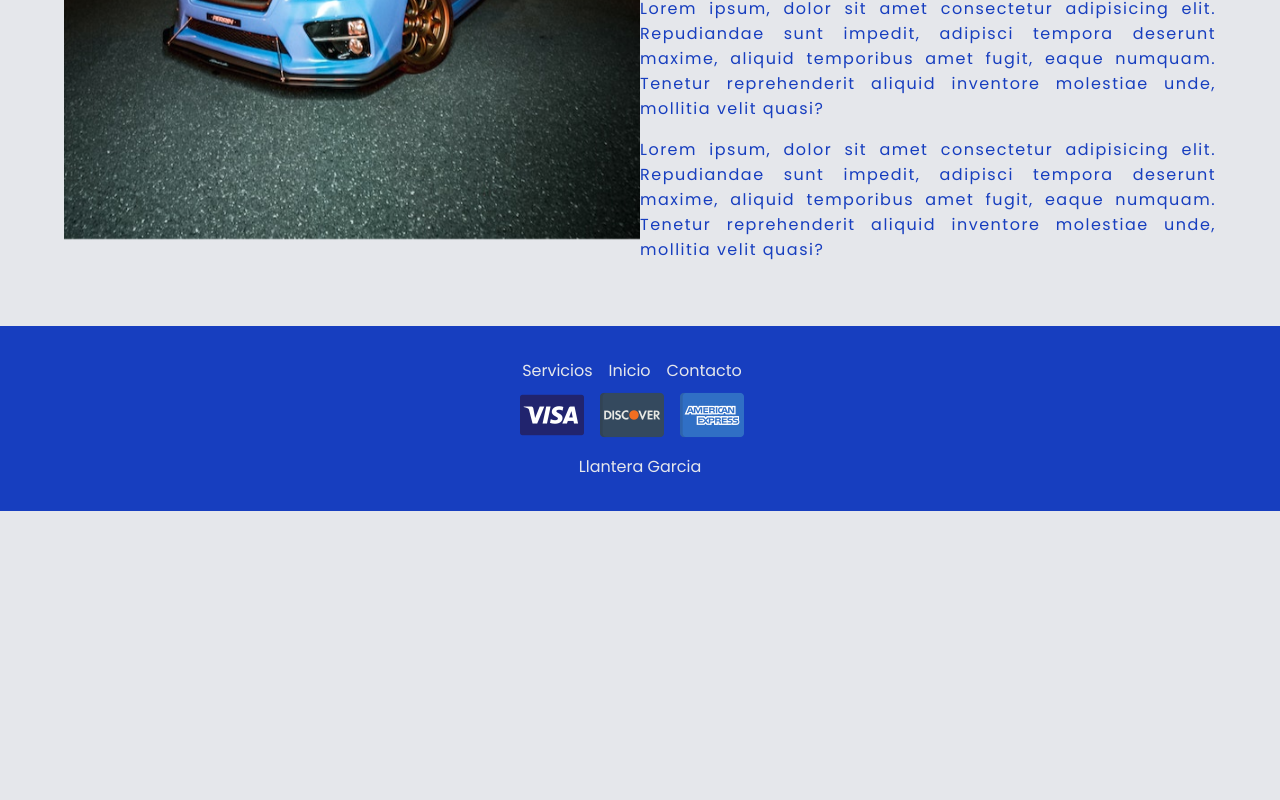
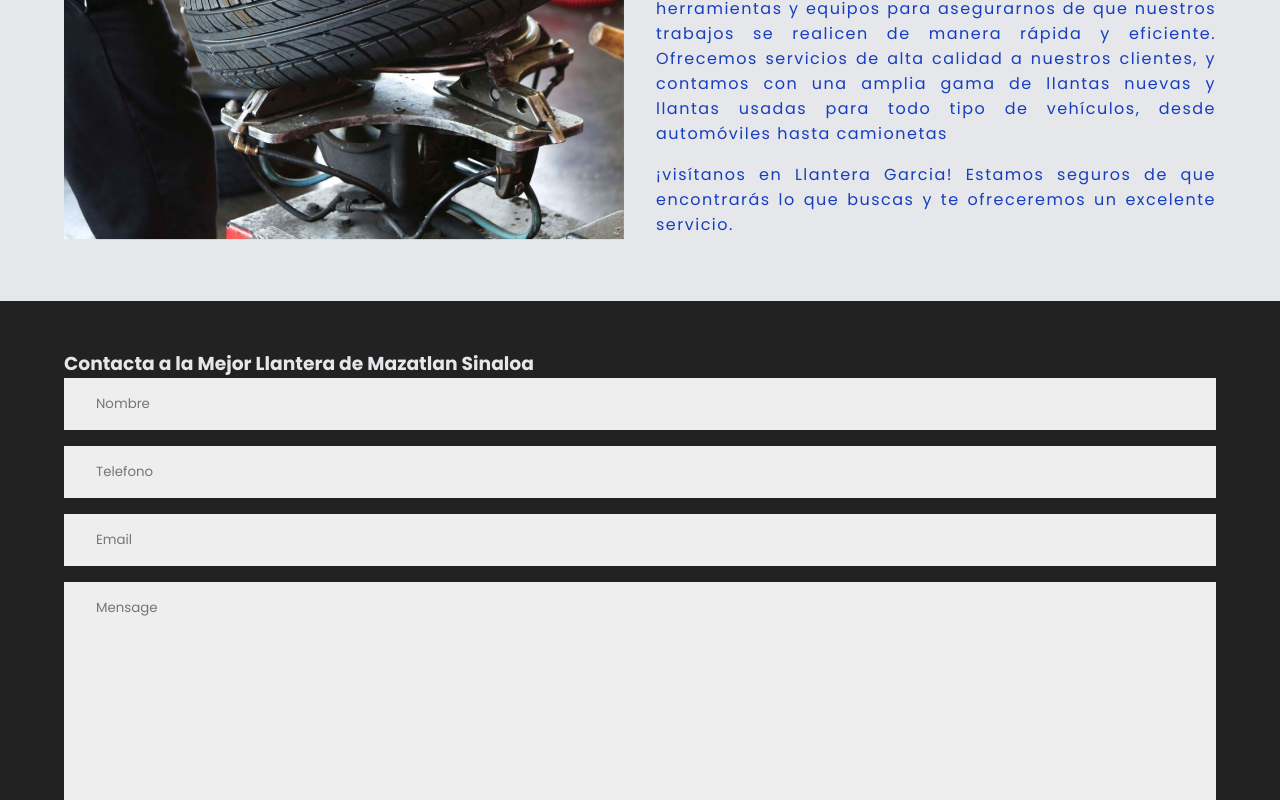
Before and after one commit to fernandopanduro/llantera, a React (Create React App) app: page / in a window 1280 px wide. Shown: the part 1240-2040 px from the top of the page. Before the commit the page ends 1751 px from the top, so only its background shows below. Built offline with nearby package versions, Linux system fonts and the light colour scheme; the HTML template or start-up script is replaced by a standard one.

Commit message:
Agregado mapa de google maps

```diff
--- a/src/pages/landingPage.jsx
+++ b/src/pages/landingPage.jsx
@@ -1,7 +1,7 @@
 import styles from '../styles/landingPage.module.css';
 
 import imgBanner from '../assets/images/autoBanner2.jpg';
-import imgAbout from '../assets/images/auto.jpg';
+import imgAbout from '../assets/images/montado-de-llantas.jpg';
 
 import {BsFillMouseFill} from 'react-icons/bs';
 import {HiArrowLongDown} from 'react-icons/hi2';
@@ -41,9 +41,9 @@ export function LandingPage() {
 
             <Fade right>
                 <ul className={styles.bottomList}>
-                    <li className={styles.bottomListItem}><BsTelephoneOutboundFill size={23} /></li>
-                    <li className={styles.bottomListItem}><IoLogoWhatsapp size={23} /></li>
-                    <li className={styles.bottomListItem}><FaRegCalendarAlt size={23} /></li>
+                    <li className={styles.bottomListItem}><a target='_blank' href='tel:6691235660'><BsTelephoneOutboundFill size={23} /></a></li>
+                    <li className={styles.bottomListItem}><a target='_blank' href='https://api.whatsapp.com/send/?phone=523122702315&text&type=phone_number&app_absent=0'><IoLogoWhatsapp size={23} /></a></li>
+                    <li className={styles.bottomListItem}><a href='#contact'><FaRegCalendarAlt size={23} /></a></li>
                 </ul>
             </Fade>
 
@@ -56,13 +56,34 @@ export function LandingPage() {
                 <div className={styles.aboutDescription}>
                     <Fade bottom>
                         <h3 className={styles.subtitle}>Llantera Garcia en Mazatlan Sinaloa contamos con tecnicos de Calidad</h3>
-                        <p className={styles.paragrath}>Lorem ipsum, dolor sit amet consectetur adipisicing elit. Repudiandae sunt impedit, adipisci tempora deserunt maxime, aliquid temporibus amet fugit, eaque numquam. Tenetur reprehenderit aliquid inventore molestiae unde, mollitia velit quasi?</p>
-                        <p className={styles.paragrath}>Lorem ipsum, dolor sit amet consectetur adipisicing elit. Repudiandae sunt impedit, adipisci tempora deserunt maxime, aliquid temporibus amet fugit, eaque numquam. Tenetur reprehenderit aliquid inventore molestiae unde, mollitia velit quasi?</p>
-                        <p className={styles.paragrath}>Lorem ipsum, dolor sit amet consectetur adipisicing elit. Repudiandae sunt impedit, adipisci tempora deserunt maxime, aliquid temporibus amet fugit, eaque numquam. Tenetur reprehenderit aliquid inventore molestiae unde, mollitia velit quasi?</p>
+                        <p className={styles.paragrath}>Llantera Garcia en Mazatlán. Ofrecemos el servicio de llantería móvil a domicilio para mayor comodidad de nuestros clientes. Si necesitas cambiar tus llantas o simplemente necesitas un reemplazo</p>
+                        <p className={styles.paragrath}>Nuestro personal está capacitado y utilizamos las mejores herramientas y equipos para asegurarnos de que nuestros trabajos se realicen de manera rápida y eficiente. Ofrecemos servicios de alta calidad a nuestros clientes, y contamos con una amplia gama de llantas nuevas y llantas usadas para todo tipo de vehículos, desde automóviles hasta camionetas</p>
+                        <p className={styles.paragrath}>¡visítanos en Llantera Garcia! Estamos seguros de que encontrarás lo que buscas y te ofreceremos un excelente servicio.</p>
                     </Fade>
                 </div>
             </section>
 
+            <section className={`${styles.form}`} id='contact'>
+                <div  className='container'>
+                    <Fade top>
+                        <h3>Contacta a la Mejor Llantera de Mazatlan Sinaloa</h3>
+                    </Fade>
+                    <form action="" className={`${styles.formContact}`}>
+                        <Fade bottom>
+                            <input className={styles.input} type="text" placeholder='Nombre' />
+                            <input className={styles.input} type="tel" name="" id="" placeholder='Telefono'/>
+                            <input className={styles.input} type="email" placeholder='Email'/>
+                            <textarea className={styles.input} name="" id="" cols="30" rows="10" placeholder='Mensage'></textarea>
+                        </Fade>
+                    </form>
+                </div>
+            </section>
+
+            <Fade bottom>
+                <iframe src="https://www.google.com/maps/embed?pb=!1m14!1m8!1m3!1d7331.078985288881!2d-106.394492!3d23.259839!3m2!1i1024!2i768!4f13.1!3m3!1m2!1s0x0%3A0x1db92cda63990934!2z8J-boO-4jyBMbGFudGVyYSBNb3ZpbCB8IExsYW50ZXJhIEdhcmPDrWEgfCBMbGFudGVyYSBNYXphdGxhbiDwn5ug77iP!5e0!3m2!1ses-419!2smx!4v1671040916129!5m2!1ses-419!2smx" loading="lazy" frameborder="0" referrerpolicy="no-referrer-when-downgrade" allowfullscreen="" className={styles.googleMaps}></iframe>
+            </Fade>
+
+
         </section>
     );
 }
--- a/src/styles/landingPage.module.css
+++ b/src/styles/landingPage.module.css
@@ -179,11 +179,14 @@
 
 .aboutContainerImg {
     width: 50%;
+    margin-right: var(--fontM);
 }
 
 @media (max-width: 45rem) {
     .aboutContainerImg {
         width: 100%;
+        margin-right: 0;
+        margin-bottom: var(--fontM);
     }
 }
 
@@ -221,3 +224,34 @@
     margin-bottom: var(--fontS);
     text-align: justify;
 }
+
+/* Form */
+
+.form {
+    width: 100%;
+    padding: var(--fontX) 0;
+    display: flex;
+    justify-content: center;
+    background-color: #222;
+}
+
+.formContact {
+    display: flex;
+    flex-direction: column;
+}
+
+.input {
+    background-color: #eeeeee;
+    outline: none;
+    border: none;
+    color: #757575;
+    padding: var(--fontS) var(--fontM);
+    margin-bottom: var(--fontS);
+}
+
+/* Google Maps */
+
+.googleMaps {
+    width: 100%;
+    height: 25rem;
+}
```
Also changed, not shown: src/assets/images/montado-de-llantas.jpg (added).
